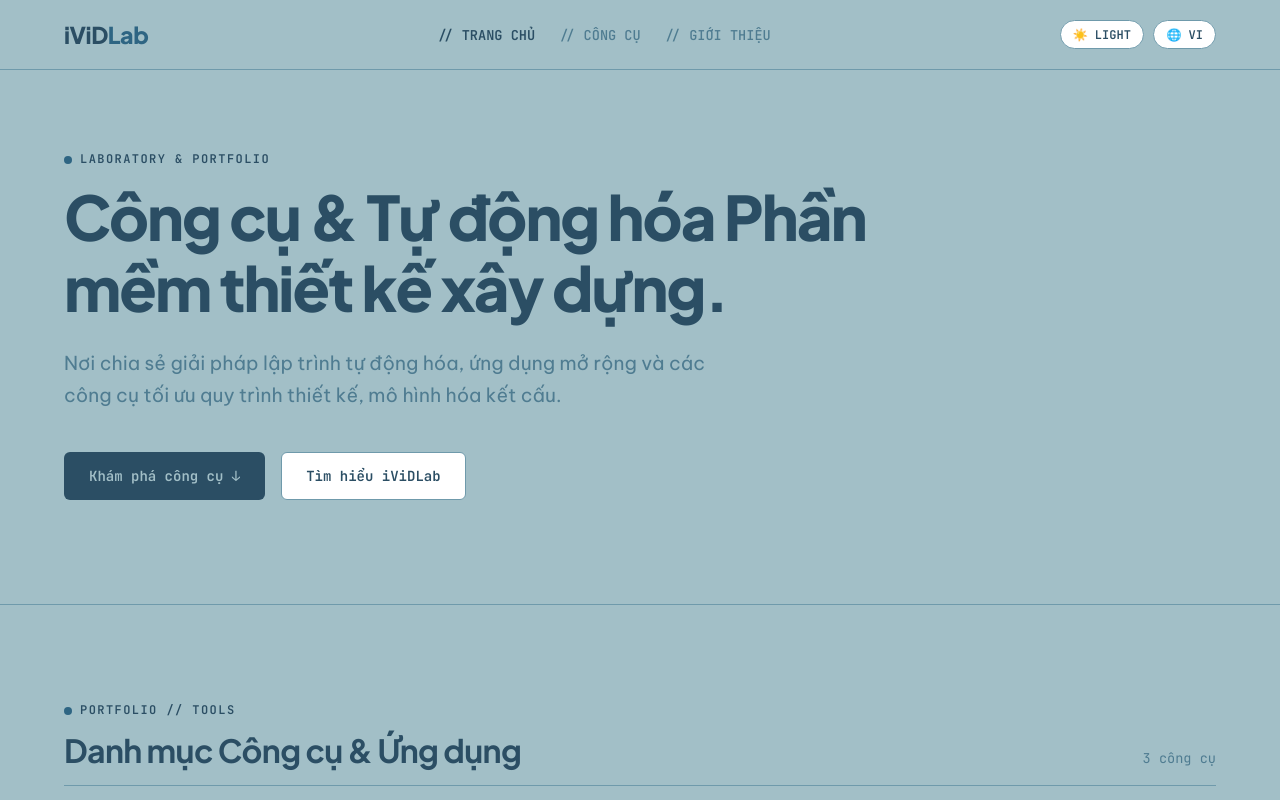
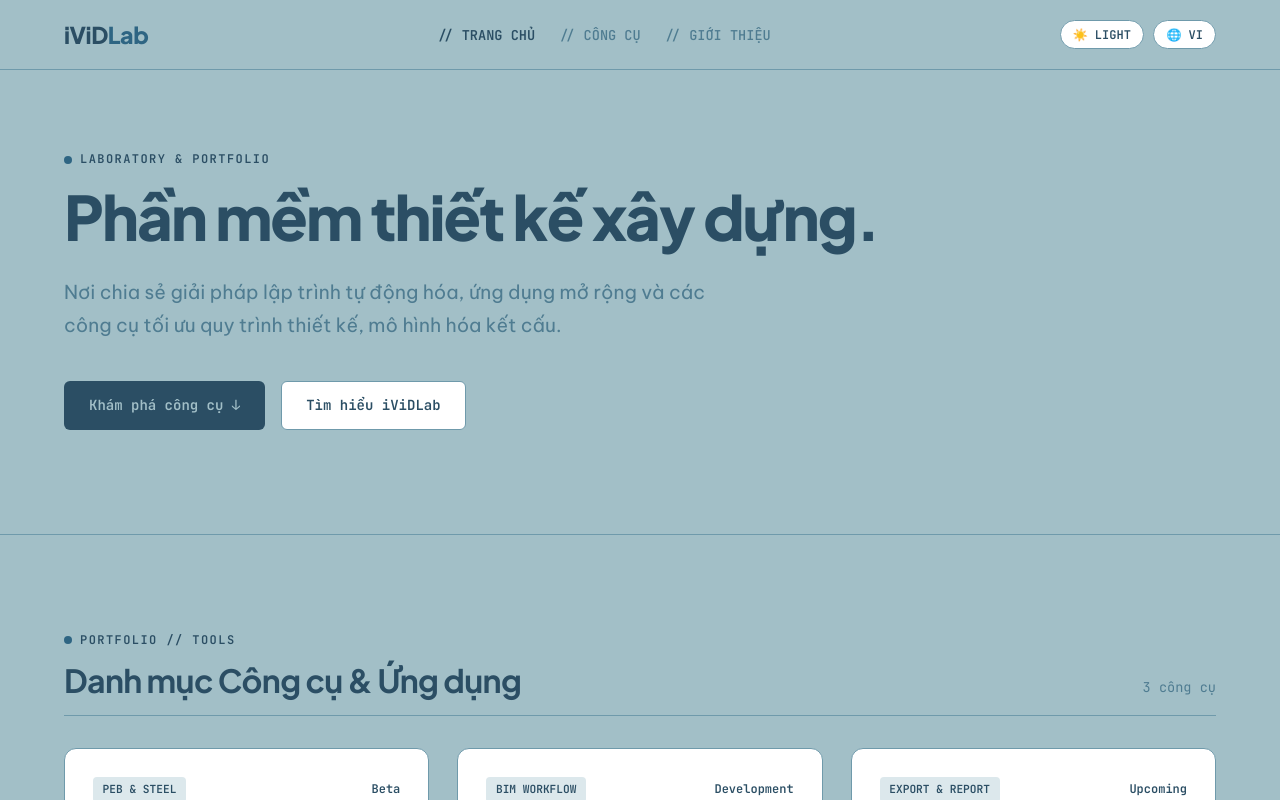
Before and after one commit to javisdinh0/ividlab, a React (Vite) app: page / in a window 1280 px wide. Shown: the top 800 px of the page. Built offline with nearby package versions, Linux system fonts and the light colour scheme.

Commit message:
fix: remove highlighter underline effect across entire app and brand guidelines

```diff
--- a/public/brand-guidelines.html
+++ b/public/brand-guidelines.html
@@ -399,12 +399,6 @@
         margin-bottom: 0.65rem;
       }
 
-      .highlight-hover {
-        background-image: linear-gradient(120deg, var(--highlight) 0%, var(--highlight) 100%);
-        background-repeat: no-repeat;
-        background-size: 100% 45%;
-        background-position: 0 88%;
-      }
 
       /* Responsive Layout */
       @media (max-width: 992px) {
@@ -699,12 +693,7 @@
               </div>
             </div>
 
-            <div>
-              <div class="type-meta" style="margin-bottom: 0.85rem;">HIỆU ỨNG BÚT DẠ QUANG HIGHLIGHT SIGNATURE</div>
-              <h2 class="highlight-hover" style="display: inline-block; font-size: 1.5rem;">
-                Hiệu ứng gạch chân dạ quang nổi bật trên tiêu đề
-              </h2>
-            </div>
+
           </div>
         </section>
       </main>
--- a/src/components/Hero.jsx
+++ b/src/components/Hero.jsx
@@ -16,8 +16,7 @@
           color: 'var(--text-ink)',
           fontWeight: 800
         }}>
-          {t.hero.title_1}{' '}
-          <span className="highlight-hover">{t.hero.title_2}</span>.
+          <span>{t.hero.title_2}</span>.
         </h1>
 
         <p style={{
--- a/src/components/ToolsSection.jsx
+++ b/src/components/ToolsSection.jsx
@@ -38,7 +38,7 @@
                 </div>
 
                 <h3 style={{ fontSize: '1.35rem', marginBottom: '0.75rem' }}>
-                  <span className="highlight-hover">{tool.title}</span>
+                  <span>{tool.title}</span>
                 </h3>
 
                 <p style={{ color: 'var(--text-muted)', fontSize: '0.95rem', lineHeight: '1.6', marginBottom: '1.5rem' }}>
--- a/src/index.css
+++ b/src/index.css
@@ -114,21 +114,7 @@
   margin: 3rem 0;
 }
 
-/* Signature Element: Oceanic Highlight Effect on Hover */
-.highlight-hover {
-  position: relative;
-  display: inline;
-  background-image: linear-gradient(120deg, var(--highlight-yellow) 0%, var(--highlight-yellow) 100%);
-  background-repeat: no-repeat;
-  background-size: 0% 45%;
-  background-position: 0 88%;
-  transition: background-size 0.3s ease-in-out;
-  cursor: pointer;
-}
 
-.highlight-hover:hover {
-  background-size: 100% 45%;
-}
 
 /* Toggle Controls */
 .toggle-btn {
```
